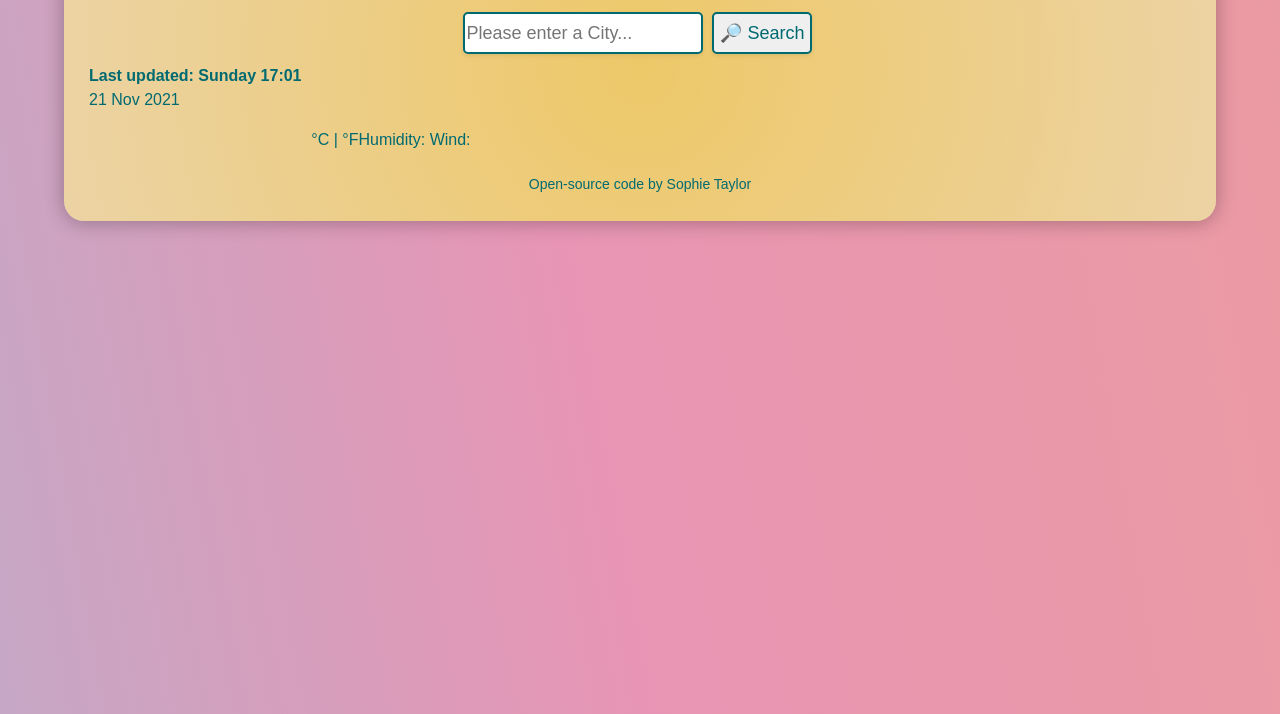
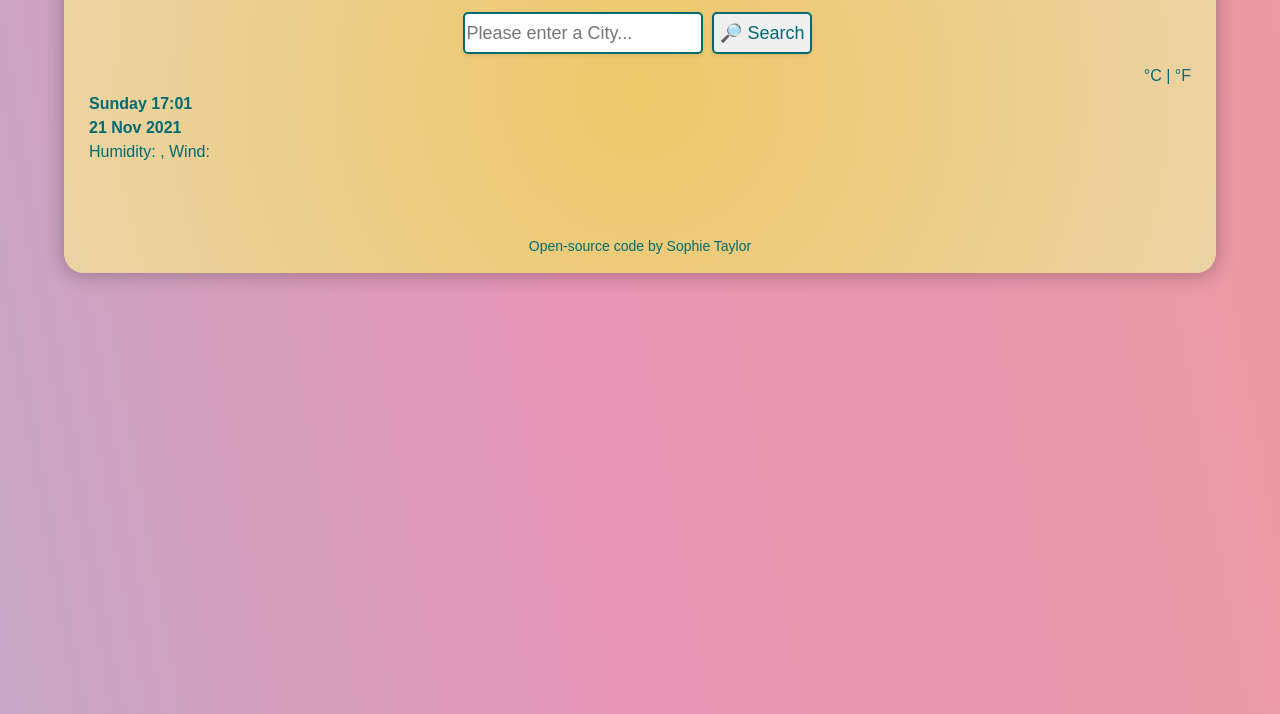
Before and after one commit to sophie-taylor47/weather-project, a plain HTML site: page index.html in a window 1280 px wide. Shown: the part 126-840 px from the top of the page. Drawn offline with nearby package versions, Linux system fonts and the light colour scheme; no server answers.

Commit message:
fix HTML

```diff
--- a/index.html
+++ b/index.html
@@ -39,18 +39,27 @@
         </form>
         </div>
 
-          <div class="row" id="city-and-weather">
+         <div class="weather-info">
+          <div class="row">
             <div class="col-6">
-                <h2 class="city-name" id="city-name"></h2>
+              <span>
+                <h1 class="city-name" id="city-name"></h1>
+              </span>
               <ul>
                 <li>
                   <strong>
-                  Last updated: <span id="day"></span> <span id="time"></span></strong>
+                  <span id="day"></span> <span id="time"></span>
                   <br />
                   <span id="date"></span>
+                  </strong>
                 </li>
-                </ul>
-
+                <li>
+                  <div class="weather-description" id="weather-description"></div>
+                  Humidity: <span class="humidity" id="humidity"></span>, Wind:
+                  <span class = "wind-speed" id="wind-speed"></span>
+                </li>
+              </ul>
+            </div>
             <div class="col-6" >
               <div class="temperature-container d-flex justify-content-end">
                 <image
@@ -59,20 +68,13 @@
                 <div>
                   <span class="temperature" id="temperature"></span>
                   <span class="units"
-                    ><a href="#" id="celsius-link" class="active">°C</a> | <a href="#" id="fahrenheit-link">°F</a></span>
+                    ><a href="#" id="celsius-link" class="active">°C</a> | <a href="#" id="fahrenheit-link">°F</a></span
+                  >
                 </div>
               </div>
+            </div>
+          </div>
         </div>
-
-            <div class="col-6">
-                    <div class="weather-description" id="weather-description">
-                  Humidity: <span class="humidity" id="humidity"></span>
-                  Wind: <span class = "wind-speed" id="wind-speed"></span>
-                </div>
-                </div>
-
-         </div>
-
         <br />
         <div class = "weather-forecast" id="weather-forecast">
 
--- a/src/style.css
+++ b/src/style.css
@@ -71,11 +71,6 @@ button {
   border-radius: 5px;
   display: inline;
   text-align: center;
-}
-
-.col-6 {
-  float: left;
-  width: 50%;
 }
 
 .row:after {
```
